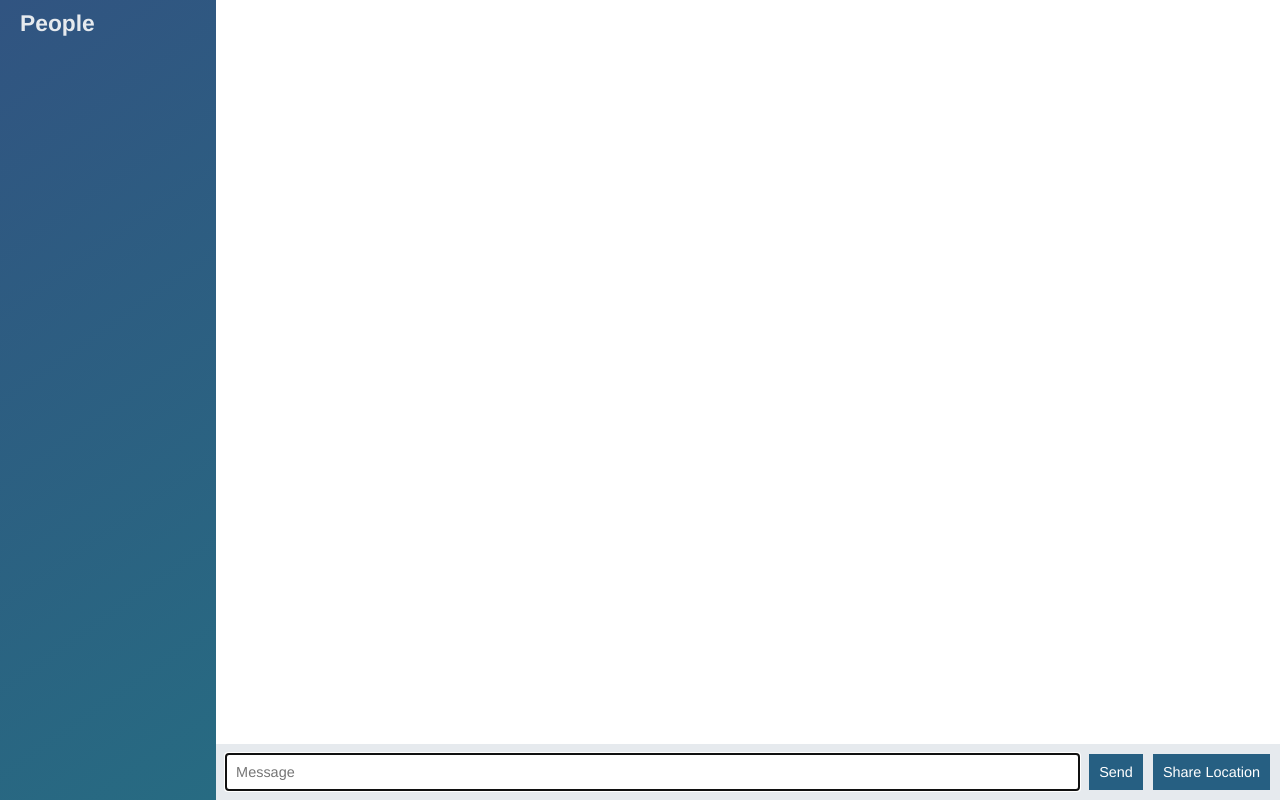
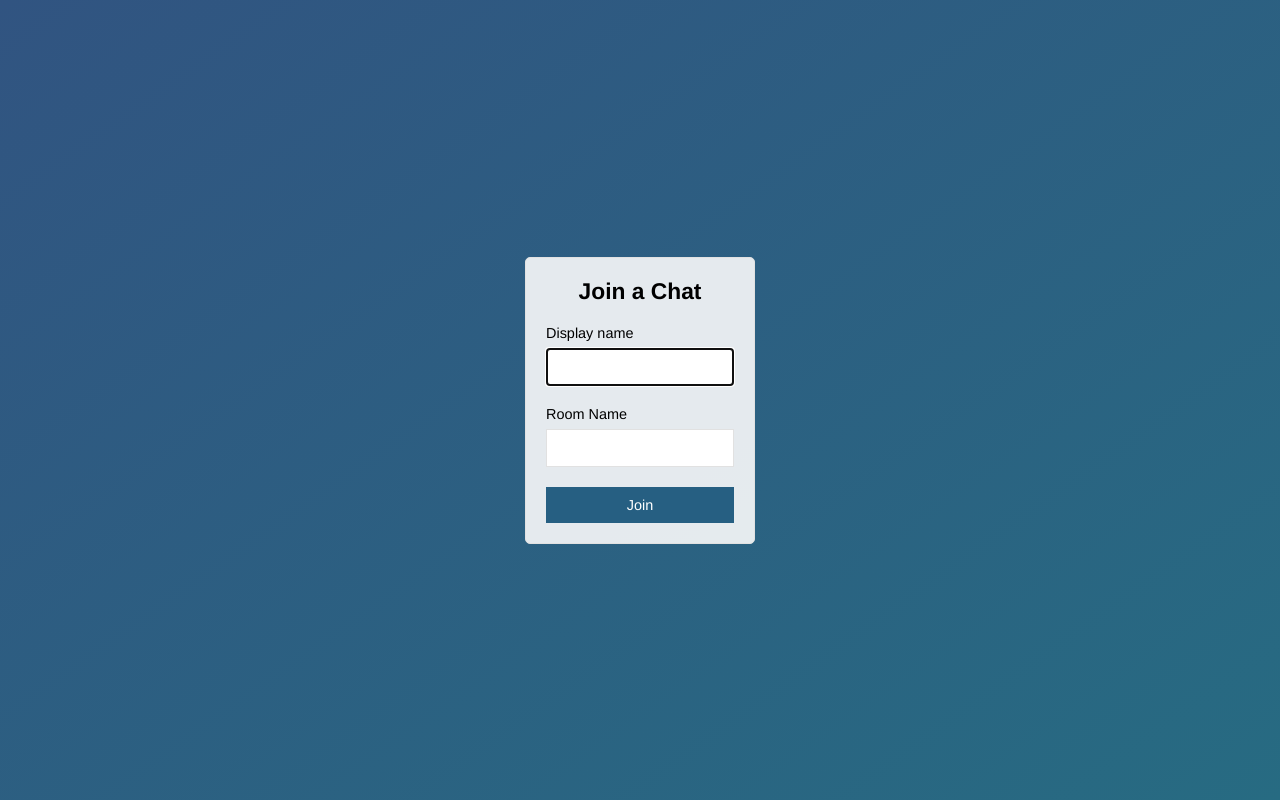
Before and after one commit to rchovatiya88/mychatapp, a website: page public/index.html in a window 1280 px wide. Drawn offline with nearby package versions, Linux system fonts and the light colour scheme; no server answers.

Commit message:
Join page

```diff
--- a/public/index.html
+++ b/public/index.html
@@ -3,58 +3,29 @@
 
     <head>
         <meta charset="utf-8">
+        <title>Join | myChatapp</title>
+        <meta name="viewport" content="width=device-width, initial-scale=1,user-scalable=no">
         <link rel="stylesheet" href="/css/styles.css">
 
     </head>
-    <body class="chat">
 
-        <div class="chat__sidebar">
-            <h3>People</h3>
-        <div id="users"></div>
+    <body class="centered-form">
+        <div class="centered-form__form">
+            <form action="/chat.html">
+                <div class="form-field">
+                    <h3>Join a Chat</h3>
+                </div>
+            <div class="form-field">
+             <label> Display name</label>
+             <input type="text" name="name" autofocus/>
+            </div>
+            <div class="form-field">
+            <label> Room Name</label>
+            <input type="text" name="name" autofocus/>
+            <div class="form-field">
+                <button>Join</button>
+             </form>
         </div>
-
-        <div class="chat__main">
-                <ol id="messages" class="chat__messages"></ol>
-                    <div class="chat__footer">
-                        <form id="message-form">
-                            <input name="message" type="text" placeholder="Message" autofocus autocomplete="off"/>
-                            <button>Send</button>
-                        </form>
-                        <button id="send-location">Share Location</button>
-                    </div>
-        </div>
-
-        <script id ="message-template" type="text/template">
-            <li class="message">
-                <div class="message__title">
-                    <h4> {{from}}</h4>
-                    <span>{{createdAt}}</span>
-                </div>
-                <div class="message__body">
-                    <p>{{text}}</p>
-                </div>
-            </li>
-        </script>
-
-        <script id ="location-message-template" type="text/template">
-            <li class="message">
-                <div class="message__title">
-                    <h4> {{from}}</h4>
-                    <span>{{createdAt}}</span>
-                </div>
-                <div class="message__body">
-                    <p>
-                        <a href="{{url}}" target="_blank"> My current location</a>
-                    </p>
-                </div>
-            </li>
-        </script>
-
-        <script src="/socket.io/socket.io.js"> </script>
-        <script src="/js/lib/jquery-3.2.1.min.js"></script>
-        <script src="/js/lib/moment.js"></script>
-        <script src="/js/lib/mustache.js"></script>
-        <script src="/js/index.js"> </script>
-
+    </div>
     </body>
 </html>
```
Also changed, not shown: public/chat.html (added, +62 -0 lines), public/js/chat.js (renamed from public/js/index.js).
